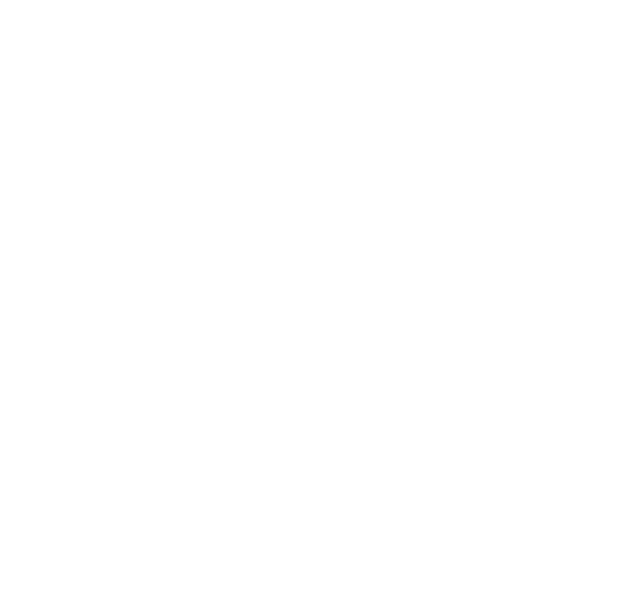
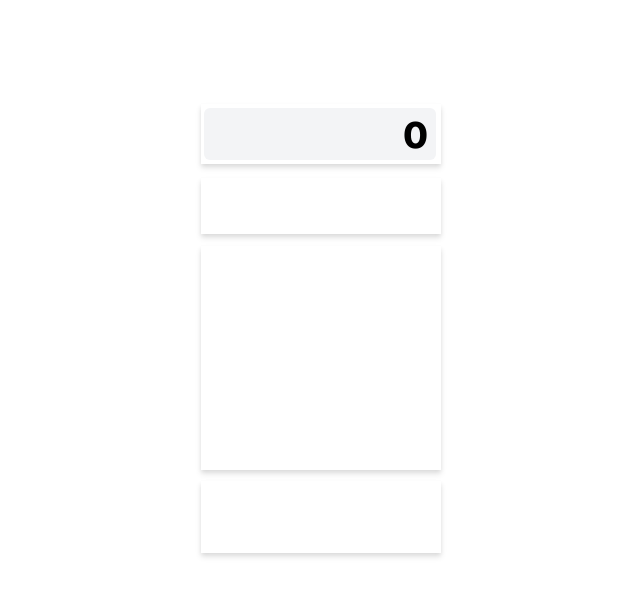
Before and after one commit to Milenium666/drag-and-drop, a React (Create React App) app: page / in a window 1280 px wide. Shown: the top 596 px of the page, without its empty margins (196-836 px from the left). Built offline with nearby package versions, Linux system fonts and the light colour scheme.

Commit message:
feat: filling the function PartOfCalc(  { component

```diff
--- a/src/components/PartOfCalc/PartOfCalc.css
+++ b/src/components/PartOfCalc/PartOfCalc.css
@@ -0,0 +1,211 @@
+.display {
+    display: flex;
+    width: 240px;
+    height: 60px;
+    margin-left: auto;
+    margin-right: auto;
+    background: #FFFFFF;
+    border-radius: 4px;
+  }
+
+  .display__shadow {
+    display: flex;
+    width: 240px;
+    height: 60px;
+    margin-left: auto;
+    margin-right: auto;
+    box-shadow: 0px 2px 4px rgba(0, 0, 0, 0.06), 0px 4px 6px rgba(0, 0, 0, 0.1);
+  }
+
+  .display__shadow-left {
+    margin-top: 104px;
+  }
+
+  .display__shadow-right {
+    margin-top: 6px;
+  }
+
+  .display__constructor {
+    /*margin-top: 106px;*/
+    cursor: pointer;
+  }
+
+  .display__work {
+    cursor: pointer;
+    /*margin-top: 8px;*/
+  }
+
+  .display__use {
+    margin-top: 8px;
+  }
+
+  .display__remove {
+    opacity: 0.4;
+    cursor: default;
+  }
+
+  .display__indicator {
+    display: flex;
+    justify-content: flex-end;
+    align-items: flex-end;
+    width: 232px;
+    height: 52px;
+    margin-left: 3px;
+    margin-top: 4px;
+    background: #F3F4F6;
+    border-radius: 6px;
+  }
+
+  .display__text {
+    font-family: 'Inter';
+    font-style: normal;
+    font-weight: 800;
+    font-size: 36px;
+    line-height: 44px;
+    margin: 0;
+    padding-bottom: 3px;
+    margin-right: 8px;
+  }
+
+  .display__text-small {
+    font-family: 'Inter';
+    font-style: normal;
+    font-weight: 800;
+    font-size: 24px;
+    line-height: 29px;
+  }
+
+  .equal {
+    width: 240px;
+    height: 72px;
+    margin-left: auto;
+    margin-right: auto;
+    background: #FFFFFF;
+    border-radius: 4px;
+  }
+
+  .equal__shadow {
+    display: flex;
+    margin-left: auto;
+    margin-right: auto;
+    width: 240px;
+    height: 72px;
+    box-shadow: 0px 2px 4px rgba(0, 0, 0, 0.06), 0px 4px 6px rgba(0, 0, 0, 0.1);
+  }
+
+  .equal__shadow-left {
+    margin-top: 11px;
+  }
+
+  .equal__shadow-right {
+    margin-top: 8px;
+  }
+
+  .equal__constructor {
+    cursor: pointer;
+  }
+
+  .equal__work {
+    cursor: pointer;
+  }
+
+  .equal__use {
+    margin-top: 8px;
+  }
+
+  .equal__remove {
+    opacity: 0.4;
+    cursor: default;
+  }
+
+  .numbers {
+    display: flex;
+    justify-content: space-between;
+    flex-wrap: wrap;
+    width: 240px;
+    height: 224px;
+    margin-left: auto;
+    margin-right: auto;
+    background: #FFFFFF;
+    border-radius: 4px;
+  }
+
+  .numbers__shadow {
+    display: flex;
+    width: 240px;
+    height: 224px;
+    margin-left: auto;
+    margin-right: auto;
+    box-shadow: 0px 2px 4px rgba(0, 0, 0, 0.06), 0px 4px 6px rgba(0, 0, 0, 0.1);
+  }
+
+  .numbers__shadow-left {
+    margin-top: 12px;
+  }
+
+  .numbers__shadow-right {
+    margin-top: 8px;
+  }
+
+  .numbers__constructor {
+    cursor: pointer;
+  }
+
+  .numbers__work {
+    cursor: pointer;
+  }
+
+  .numbers__use {
+    margin-top: 8px;
+  }
+
+  .numbers__remove {
+    opacity: 0.4;
+    cursor: default;
+  }
+
+  .operations {
+    display: flex;
+    justify-content: space-between;
+    width: 240px;
+    height: 56px;
+    background: #FFFFFF;
+    border-radius: 4px;
+    margin-left: auto;
+    margin-right: auto;
+  }
+
+  .operations__shadow {
+    display: flex;
+    margin-left: auto;
+    margin-right: auto;
+    width: 240px;
+    height: 56px;
+    box-shadow: 0px 2px 4px rgba(0, 0, 0, 0.06), 0px 4px 6px rgba(0, 0, 0, 0.1);
+  }
+
+  .operations__shadow-left {
+    margin-top: 14px;
+  }
+
+  .operations__shadow-right {
+    margin-top: 8px;
+  }
+
+  .operations__constructor {
+    cursor: pointer;
+  }
+
+  .operations__work {
+    cursor: pointer;
+    /*margin-top: 8px;*/
+  }
+
+  .operations__use {
+    margin-top: 8px;
+  }
+
+  .operations__remove {
+    opacity: 0.4;
+    cursor: default;
+  }
--- a/src/components/PartOfCalc/PartOfCalc.js
+++ b/src/components/PartOfCalc/PartOfCalc.js
@@ -1,15 +1,99 @@
-import React from 'react'
-// import React, { useMemo } from 'react'
-// import { useSelector } from 'react-redux'
+import React, { useMemo } from 'react'
+import { useSelector } from 'react-redux'
 
 import Button from './Button/Button'
 
 import './PartOfCalc.css'
 
-function PartOfCalc() {
+function PartOfCalc(  {
+    mainClass, secondClass, thirdClass, buttons, onDragOver,
+    onDragLeave, onDragStart, onDrop, onDragEnd, status, handleClick,
+    textDisplay, handleClickButt, element, remove
+  }) {
+    const checkState = useSelector( state => state.check)
+
+    const fullMainClass = useMemo(() => {
+        const modifier = status !== 'use' ? status : 'use'
+        const removeClass = (status !== 'work') && (!remove) ? mainClass + '__remove' : '' // из за этого в классе появляется лишний пробел
+        return `${mainClass} ${mainClass}__${modifier} ${removeClass}`
+      }, [mainClass, status, remove])
+
+      const shadowClass = useMemo(() => {
+        const side = status === 'constructor' ? 'left' : 'right'
+        return `${mainClass}__shadow ${mainClass}__shadow-${side}`
+      }, [mainClass, status, remove])
+
+      function getDragable(rem) {
+        if (rem === false) {
+          return false
+        } else if (rem === true) {
+          return true
+        } else if ((rem === undefined) && (checkState === true)) {
+          return true
+        } else if (checkState === false) {
+          return false
+        }
+      }
+
     return(
         <>
-            <Button/>
+            {
+        mainClass === 'display' ?
+        (
+          <section className={shadowClass}>
+            <section
+              className={fullMainClass}
+              draggable={getDragable(remove)}
+              onDragOver={onDragOver}
+              onDragLeave={onDragLeave}
+              onDragStart={onDragStart}
+              onDragEnd={onDragEnd}
+              onDrop={onDrop}
+              onClick={(e) => {handleClick(e, element)}}
+            >
+              <section
+                className={secondClass}
+              >
+                <p className={
+                  textDisplay === 'Не определено' ?
+                  (
+                    (thirdClass+' display__text-small')
+                  ) : (
+                    thirdClass
+                  )
+                }>
+                  {textDisplay}
+                </p>
+              </section>
+            </section>
+          </section>
+        ) : (
+          <section className={shadowClass}>
+            <section
+              className={fullMainClass}
+              draggable={getDragable(remove)}
+              onDragOver={onDragOver}
+              onDragLeave={onDragLeave}
+              onDragStart={onDragStart}
+              onDragEnd={onDragEnd}
+              onDrop={onDrop}
+              onClick={(e) => {handleClick(e, element)}}
+            >
+              {buttons.map( el =>
+                (
+                  <Button
+                    secondClass={secondClass}
+                    thirdClass={thirdClass}
+                    text={el.text}
+                    key={el.id}
+                    onClick={handleClickButt}
+                  />
+                )
+              )}
+            </section>
+          </section>
+        )
+      }
         </>
     )
 }
```
